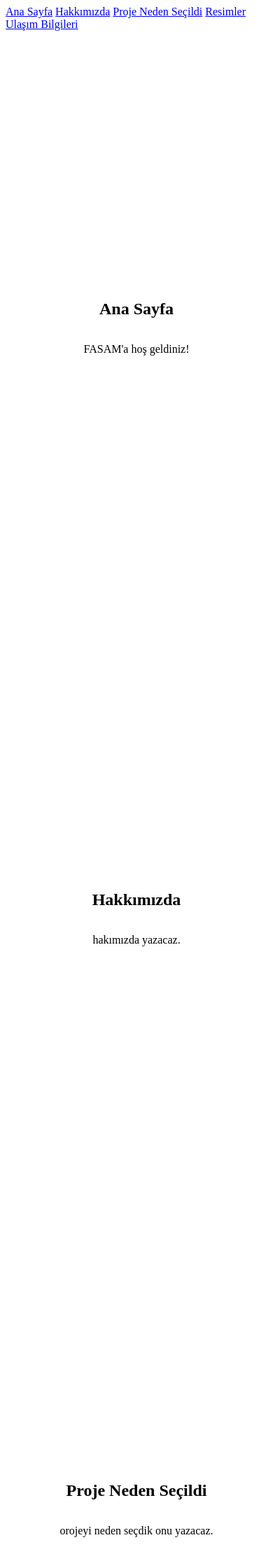
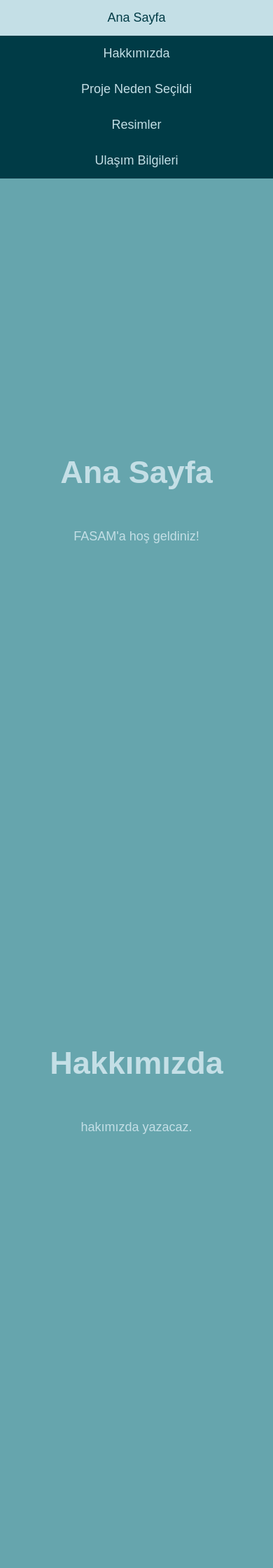
Before and after one commit to MORPH61/FASAMTechnology, a Flask app: page / in a window 390 px wide. Shown: the top 2240 px of the page at 70% size. Run offline with Flask 3, Linux system fonts and the light colour scheme.

Commit message:
Update style.css

```diff
--- a/static/css/style.css
+++ b/static/css/style.css
@@ -1,13 +1,92 @@
+/* Genel ayarlar */
+body {
+    margin: 0;
+    font-family: 'Arial', sans-serif;
+    background-color: #66A5AD; /* Ana arka plan rengi */
+    color: #C4DFE6; /* Yazı rengi */
+    overflow-x: hidden;
+}
+
+/* Sidebar */
+.sidebar {
+    width: 220px;
+    background-color: #003B46; /* Sidebar rengi */
+    position: fixed;
+    height: 100%;
+    overflow: auto;
+    top: 0;
+    left: 0;
+    border-right: 2px solid #003B46;
+}
+
+.sidebar a {
+    display: block;
+    color: #C4DFE6;
+    padding: 15px 20px;
+    text-decoration: none;
+    font-size: 18px;
+    transition: 0.3s;
+}
+
+.sidebar a:hover {
+    background-color: #C4DFE6;
+    color: #003B46;
+}
+
+/* İçerik alanı */
+.content {
+    margin-left: 220px;
+}
+
+/* Her section full screen ve arka plan rengi */
 .page-section {
-    height: 100vh; /* Her section ekran yüksekliği kadar */
+    height: 100vh;
     display: flex;
     flex-direction: column;
     justify-content: center;
     align-items: center;
-    transition: all 0.8s ease; /* Smooth transition */
+    transition: all 0.8s ease;
+    background-color: #66A5AD; /* Section arka planı */
 }
 
-.page-section img {
-    max-width: 80%;
-    border-radius: 10px;
+.page-section h1,
+.page-section h2,
+.page-section p {
+    color: #C4DFE6; /* Metin rengi */
 }
+
+/* Başlık rengi */
+.main-title {
+    text-align: center;
+    font-size: 60px;
+    color: #003B46;
+    margin-top: 50px;
+}
+
+/* Mobil uyumlu */
+@media screen and (max-width: 768px) {
+    .sidebar {
+        width: 100%;
+        height: auto;
+        position: relative;
+        border-right: none;
+    }
+    .sidebar a {
+        float: none;
+        text-align: center;
+    }
+    .content {
+        margin-left: 0;
+        padding: 20px;
+        font-size: 20px;
+    }
+}
+
+@media screen and (max-width: 480px) {
+    .main-title {
+        font-size: 45px;
+    }
+    .content {
+        font-size: 18px;
+    }
+}
```
